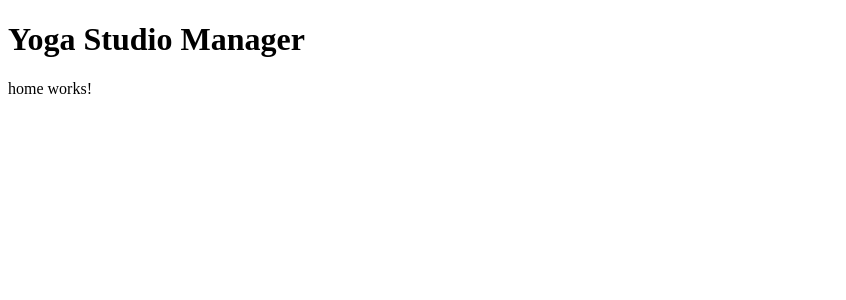
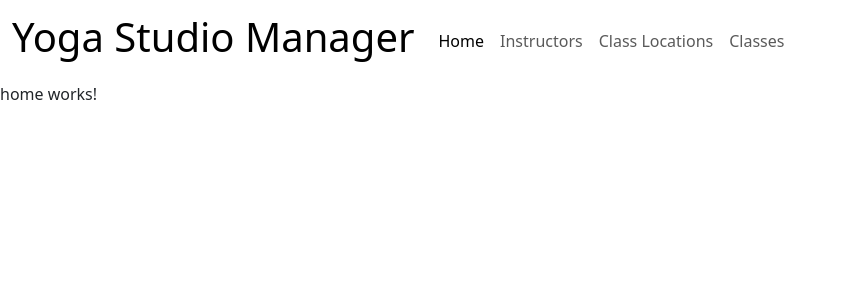
Before and after one commit to Roisin-M/OSDFinalProj_AngularApp, an Angular app: page / in a window 1280 px wide. Shown: the top 300 px of the page, without its empty margins (0-846 px from the left). Built offline with nearby package versions, Linux system fonts and the light colour scheme.

Commit message:
imported bootstrap and made a navigation bar

```diff
--- a/angular.json
+++ b/angular.json
@@ -27,7 +27,8 @@
               }
             ],
             "styles": [
-              "src/styles.css"
+              "src/styles.css",
+              "node_modules/bootstrap/dist/css/bootstrap.min.css"
             ],
             "scripts": []
           },
--- a/package.json
+++ b/package.json
@@ -18,6 +18,8 @@
     "@angular/platform-browser": "^18.2.0",
     "@angular/platform-browser-dynamic": "^18.2.0",
     "@angular/router": "^18.2.0",
+    "@types/bootstrap": "^5.2.10",
+    "bootstrap": "^5.3.3",
     "rxjs": "~7.8.0",
     "tslib": "^2.3.0",
     "zone.js": "~0.14.10"
--- a/src/app/app.component.html
+++ b/src/app/app.component.html
@@ -1,2 +1,30 @@
-<h1> Yoga Studio Manager</h1>
-<router-outlet></router-outlet>
+<nav class="navbar navbar-expand-lg navbar-custom">
+    <div class="container-fluid">
+      <a class="navbar-brand navbar-title">
+        <h1>Yoga Studio Manager</h1>
+      </a>
+      <button class="navbar-toggler" type="button" data-bs-toggle="collapse" data-bs-target="#navbarNav"
+       aria-controls="navbarNav" aria-expanded="false" aria-label="Toggle navigation">
+        <span class="navbar-toggler-icon"></span>
+      </button>
+      <div class="collapse navbar-collapse" id="navbarNav">
+        <ul class="navbar-nav mr-auto">
+          <li class="nav-item active">
+            <a class="nav-link" routerLink="" routerLinkActive="active">Home</a>
+          </li>
+          <li class="nav-item">
+            <a class="nav-link" routerLink="/instructors" routerLinkActive="active">Instructors</a>
+          </li>
+          <li class="nav-item active">
+            <a class="nav-link" routerLink="classlocations" routerLinkActive="active">Class Locations</a>
+          </li>
+          <li class="nav-item">
+            <a class="nav-link" routerLink="classes" routerLinkActive="active">Classes</a>
+          </li>
+        </ul>
+      </div>
+    </div>
+  </nav>
+  <div>
+    <router-outlet></router-outlet>
+  </div>
--- a/src/app/app.component.ts
+++ b/src/app/app.component.ts
@@ -1,11 +1,10 @@
 import { Component } from '@angular/core';
-import { RouterOutlet } from '@angular/router';
-import { InstructorComponent } from "./components/instructor/instructor.component";
+import { RouterOutlet, RouterLink, RouterLinkActive } from '@angular/router';
 
 @Component({
   selector: 'app-root',
   standalone: true,
-  imports: [RouterOutlet, InstructorComponent],
+  imports: [RouterOutlet, RouterLink, RouterLinkActive],
   templateUrl: './app.component.html',
   styleUrl: './app.component.css'
 })
```
Also changed, not shown: 1 other file (tests, documents, lock files or other folders).
